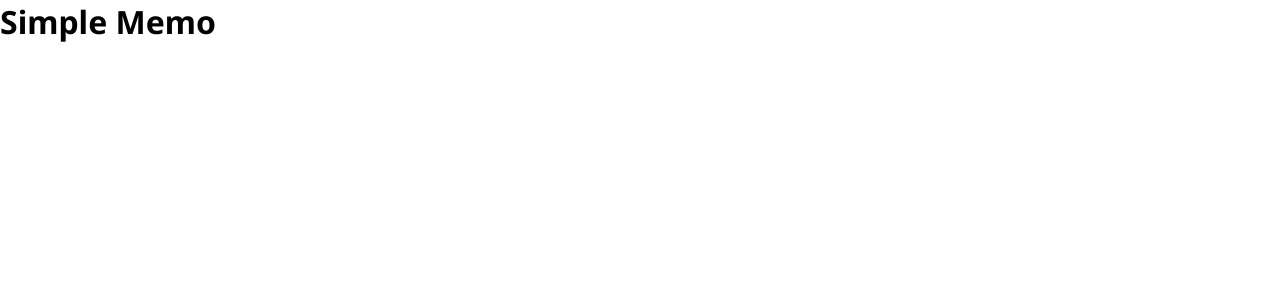
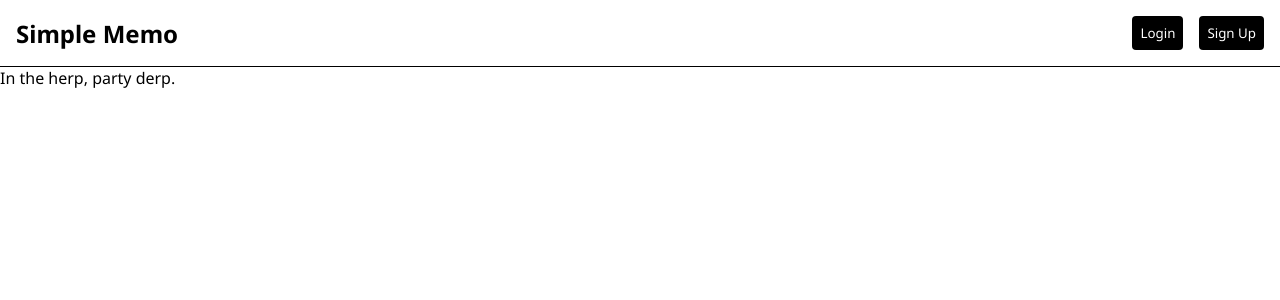
Before and after one commit to Justin-K-Ellis/simple_memo, a Next.js app: page / in a window 1280 px wide. Shown: the top 300 px of the page. Built offline with nearby package versions, Linux system fonts and the light colour scheme.

Commit message:
feat: create & style navbar

```diff
--- /dev/null
+++ b/src/app/components/Navbar.tsx
@@ -0,0 +1,13 @@
+export default function Navbar() {
+  return (
+    <header>
+      <nav className="navbar">
+        <h1>Simple Memo</h1>
+        <div className="login-btns">
+          <button>Login</button>
+          <button>Sign Up</button>
+        </div>
+      </nav>
+    </header>
+  );
+}
--- a/src/app/globals.css
+++ b/src/app/globals.css
@@ -3,3 +3,40 @@
   margin: 0;
   box-sizing: border-box;
 }
+
+button {
+  background: black;
+  border-radius: 0.25rem;
+  border: none;
+  color: white;
+  padding: 0.5rem;
+}
+
+button:hover {
+  background: white;
+  color: black;
+  border: 1px solid black;
+}
+
+.navbar {
+  align-items: center;
+  border-bottom: 1px solid black;
+  display: flex;
+  justify-content: space-between;
+  padding: 1rem;
+}
+
+.login-btns {
+  display: flex;
+  gap: 1rem;
+}
+
+@media (max-width: 400px) {
+  .navbar {
+    padding: 0.5rem;
+  }
+
+  .login-btns {
+    gap: 0.5rem;
+  }
+}
--- a/src/app/layout.tsx
+++ b/src/app/layout.tsx
@@ -1,6 +1,7 @@
 import type { Metadata } from "next";
 import { Noto_Sans, Noto_Sans_Mono } from "next/font/google";
 import "./globals.css";
+import Navbar from "./components/Navbar";
 
 const notoSans = Noto_Sans({
   variable: "--font-noto-sans",
@@ -25,6 +26,7 @@ export default function RootLayout({
   return (
     <html lang="en">
       <body className={`${notoSans.variable} ${notoSansMono.variable}`}>
+        <Navbar />
         {children}
       </body>
     </html>
--- a/src/app/page.tsx
+++ b/src/app/page.tsx
@@ -1,7 +1,7 @@
 export default function Home() {
   return (
     <>
-      <h1>Simple Memo</h1>
+      <p>In the herp, party derp.</p>
     </>
   );
 }
```
